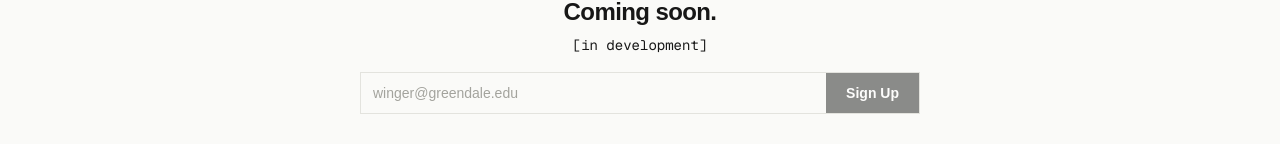
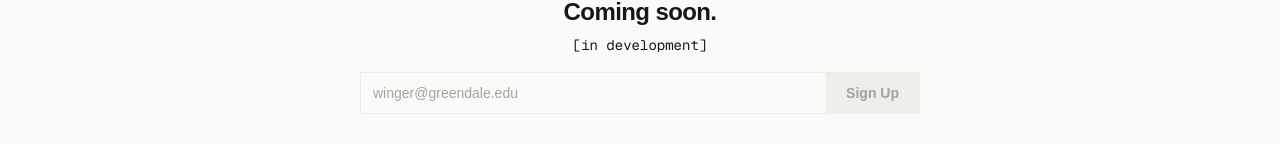
Before and after one commit to pixelsnis/miora-website, a Next.js app: page / in a window 1280 px wide. Shown: the part 1301-1445 px from the top of the page. Built offline with nearby package versions, Linux system fonts and the light colour scheme; no server answers; a web font is replaced by a local one.

Commit message:
Unify signup field component

```diff
--- a/app/(site)/_components/coming-soon.tsx
+++ b/app/(site)/_components/coming-soon.tsx
@@ -5,9 +5,11 @@ import Link from "next/link";
 import { ArrowRight } from "griddy-icons";
 import { LoaderCircle } from "lucide-react";
 import { useState } from "react";
+import { cn } from "cn";
 import { submitLandingEmail } from "@/app/_actions";
 import { captureEvent } from "@/lib/analytics/client";
 import { Reveal } from "./reveal";
+import { SignupField } from "./signup-field";
 
 export function ComingSoon() {
   const [email, setEmail] = useState("");
@@ -69,23 +71,16 @@ export function ComingSoon() {
         </div>
         <form
           onSubmit={handleSubmit}
-          className="flex w-full border border-line"
+          className="flex w-full"
           aria-label="Early access signup"
         >
-          <label htmlFor="coming-soon-email" className="sr-only">
-            Email address
-          </label>
-          <input
+          <SignupField
             id="coming-soon-email"
-            name="email"
-            type="email"
             value={email}
             onChange={(event) => setEmail(event.target.value)}
-            maxLength={200}
             disabled={submitted || isSubmitting}
-            placeholder="winger@greendale.edu"
-            className="min-w-0 flex-1 bg-transparent px-3 py-2.5 text-sm text-text-muted outline-none placeholder:text-text-muted focus-visible:ring-2 focus-visible:ring-ink/15 focus-visible:ring-inset disabled:cursor-not-allowed"
-          />
+            inputClassName="text-text-muted"
+          >
             {submitted ? (
               <Link
                 href={`/survey?resume=${encodeURIComponent(resumeToken)}&source=landing`}
@@ -99,7 +94,12 @@ export function ComingSoon() {
                 type="submit"
                 data-ready={canSubmit ? "true" : undefined}
                 disabled={!canSubmit || isSubmitting}
-              className="signup-submit flex shrink-0 items-center justify-center gap-2 bg-surface-dark px-5 py-2.5 text-sm font-semibold text-white disabled:cursor-not-allowed disabled:opacity-50"
+                className={cn(
+                  "signup-submit shrink-0 px-5 py-2.5 text-sm font-semibold",
+                  canSubmit
+                    ? "bg-surface-dark text-white"
+                    : "cursor-not-allowed bg-surface-2 text-text-muted",
+                )}
               >
                 {isSubmitting ? (
                   <LoaderCircle
@@ -112,6 +112,7 @@ export function ComingSoon() {
                 )}
               </button>
             )}
+          </SignupField>
         </form>
         {error ? (
           <p role="alert" className="mt-2 w-full text-xs text-clay">
--- a/app/(site)/_components/hero-signup.tsx
+++ b/app/(site)/_components/hero-signup.tsx
@@ -8,6 +8,7 @@ import { AnimatePresence, motion, useReducedMotion } from "motion/react";
 import { cn } from "cn";
 import { submitLandingEmail } from "@/app/_actions";
 import { captureEvent } from "@/lib/analytics/client";
+import { SignupField } from "./signup-field";
 
 const EASE_OUT = [0.23, 1, 0.32, 1] as const;
 const FADE = { duration: 0.22, ease: EASE_OUT };
@@ -72,7 +73,7 @@ export function HeroSignup() {
           layout
           transition={motionTransition}
           className={cn(
-            "flex min-w-0 border border-line",
+            "flex min-w-0",
             submitted ? "min-w-0 flex-1" : "w-full",
           )}
         >
@@ -110,20 +111,12 @@ export function HeroSignup() {
                 transition={fadeTransition}
                 className="flex min-w-0 flex-1"
               >
-                <label htmlFor="hero-email" className="sr-only">
-                  Email address
-                </label>
-                <input
-                  id="hero-email"
-                  name="email"
-                  type="email"
-                  value={email}
-                  onChange={(event) => setEmail(event.target.value)}
-                  maxLength={200}
-                  placeholder="winger@greendale.edu"
-                  autoComplete="email"
-                  className="min-w-0 flex-1 bg-transparent px-3 py-2.5 text-sm text-ink outline-none placeholder:text-text-muted focus-visible:ring-2 focus-visible:ring-ink/15 focus-visible:ring-inset"
-                />
+              <SignupField
+                id="hero-email"
+                value={email}
+                onChange={(event) => setEmail(event.target.value)}
+                inputClassName="text-ink"
+              >
                 <motion.button
                   layout
                   type="submit"
@@ -136,9 +129,14 @@ export function HeroSignup() {
                       ? "bg-surface-dark text-white"
                       : "cursor-not-allowed bg-surface-2 text-text-muted",
                   )}
-                  >
-                  {isSubmitting ? <LoaderCircle size={16} className="animate-spin" aria-label="Submitting" /> : "Sign Up"}
+                >
+                  {isSubmitting ? (
+                    <LoaderCircle size={16} className="animate-spin" aria-label="Submitting" />
+                  ) : (
+                    "Sign Up"
+                  )}
                 </motion.button>
+              </SignupField>
               </motion.div>
             )}
           </AnimatePresence>
--- /dev/null
+++ b/app/(site)/_components/signup-field.tsx
@@ -0,0 +1,44 @@
+import type { ChangeEvent, ReactNode } from "react";
+import { cn } from "cn";
+
+type SignupFieldProps = {
+  id: string;
+  value: string;
+  onChange: (event: ChangeEvent<HTMLInputElement>) => void;
+  disabled?: boolean;
+  inputClassName?: string;
+  children: ReactNode;
+};
+
+export function SignupField({
+  id,
+  value,
+  onChange,
+  disabled = false,
+  inputClassName,
+  children,
+}: SignupFieldProps) {
+  return (
+    <div className="flex w-full border border-line-subtle focus-within:border-line has-[input:focus]:border-line">
+      <label htmlFor={id} className="sr-only">
+        Email address
+      </label>
+      <input
+        id={id}
+        name="email"
+        type="email"
+        value={value}
+        onChange={onChange}
+        maxLength={200}
+        disabled={disabled}
+        placeholder="winger@greendale.edu"
+        autoComplete="email"
+        className={cn(
+          "min-w-0 flex-1 bg-transparent px-3 py-2.5 text-sm outline-none placeholder:text-text-muted disabled:cursor-not-allowed",
+          inputClassName,
+        )}
+      />
+      {children}
+    </div>
+  );
+}
```
Lines whose indentation alone changed are shown as unchanged.
